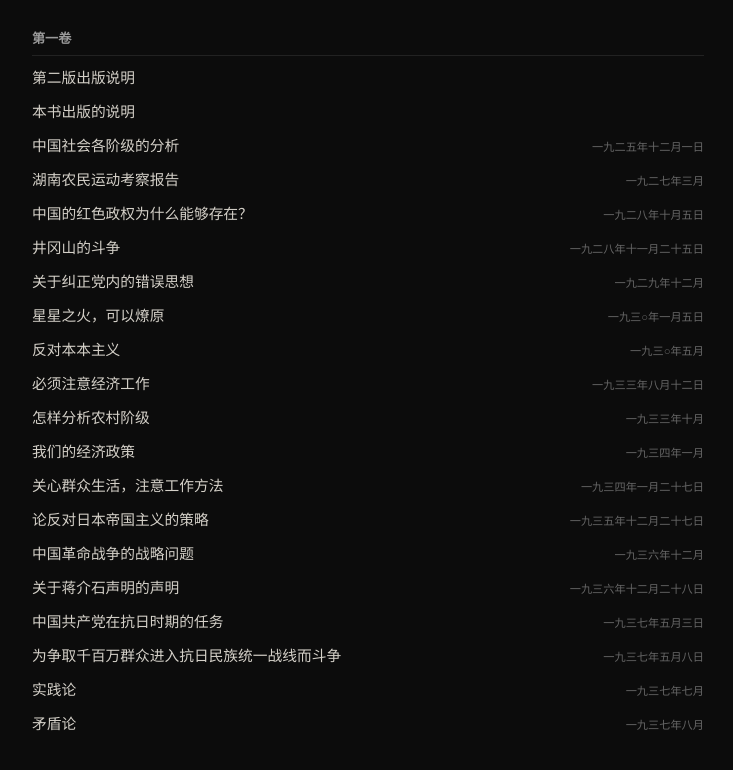
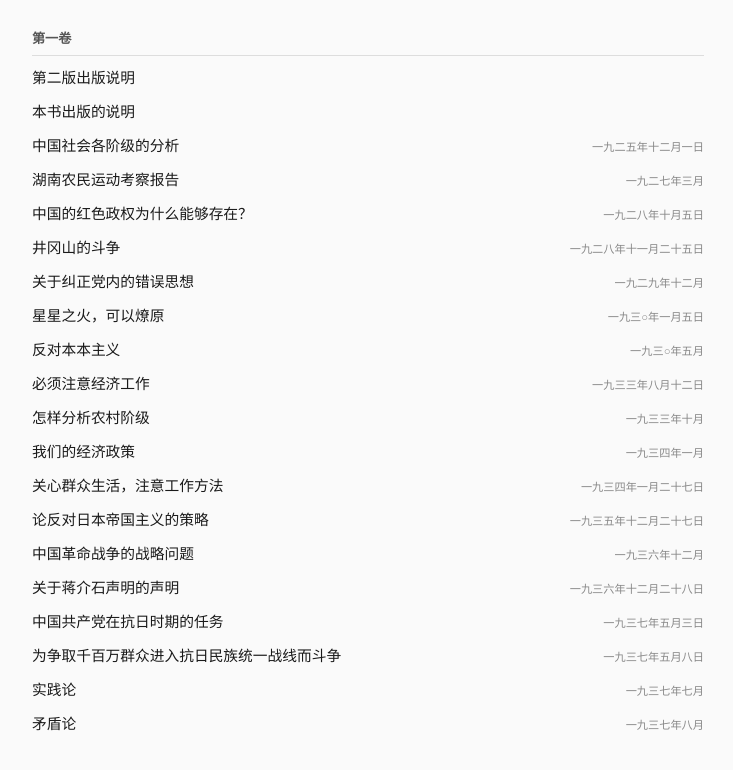
Before and after one commit to xihale/mao, an Astro site: page / in a window 1280 px wide. Shown: the part 97-867 px from the top of the page, without its empty margins (272-1005 px from the left). Built offline with nearby package versions, Linux system fonts and the light colour scheme; Astro itself is replaced by a stand-in of ours; a web font is replaced by a local one.

Commit message:
feat: add color-scheme meta and light mode CSS support

```diff
--- a/src/layouts/Layout.astro
+++ b/src/layouts/Layout.astro
@@ -11,6 +11,7 @@ const canonicalURL = new URL(Astro.url.pathname, Astro.site);
   <head>
     <meta charset="UTF-8" />
     <meta name="viewport" content="width=device-width, initial-scale=1.0" />
+    <meta name="color-scheme" content="dark light" />
     <title>{title} · 毛泽东选集</title>
     <meta name="description" content={description} />
     <link rel="canonical" href={canonicalURL} />
@@ -40,6 +41,17 @@ const canonicalURL = new URL(Astro.url.pathname, Astro.site);
         --text3: #666;
         --line: #222;
         --serif: 'Noto Serif SC', 'Songti SC', 'SimSun', serif;
+      }
+
+      @media (prefers-color-scheme: light) {
+        :root {
+          --bg: #fafafa;
+          --bg2: #f0f0f0;
+          --text: #1a1a1a;
+          --text2: #555;
+          --text3: #888;
+          --line: #ddd;
+        }
       }
 
       *, *::before, *::after { box-sizing: border-box; margin: 0; padding: 0; }
```
